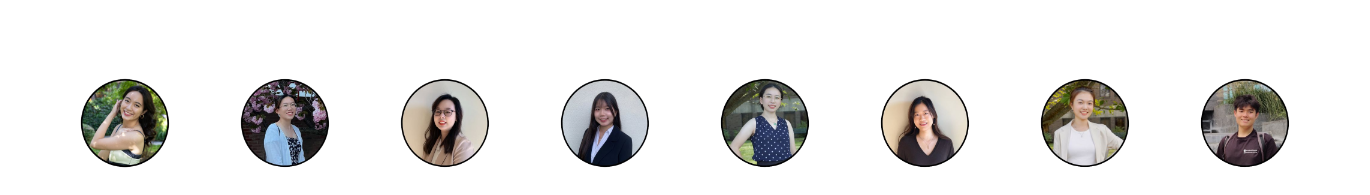
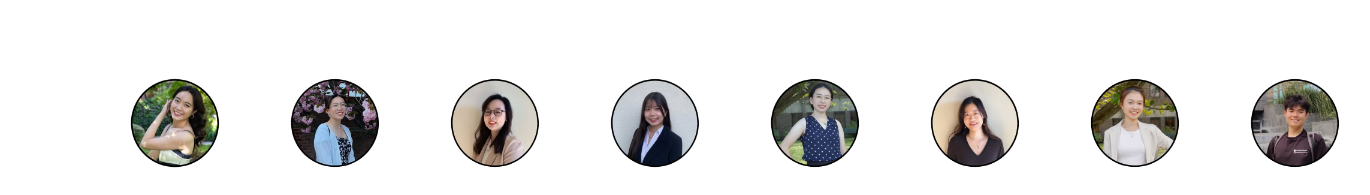
Before and after one commit to kelly-chen91/care-connect, a React (Vite) app: page /about in a window 1280 px wide. Shown: the part 772-967 px from the top of the page, 1370 px wide, since content can reach past the window. Built offline with nearby package versions, Linux system fonts and the light colour scheme.

Commit message:
pushed aboutpage a little to the right
pushed everything a little to the right

```diff
--- a/src/components/aboutPage.css
+++ b/src/components/aboutPage.css
@@ -14,7 +14,7 @@
 
 .text-box {
   margin-top: 150px;
-  margin-left: 100px;
+  margin-left: 125px;
   border-style: solid;
   border-color: transparent;
   border-width: 5px;
@@ -26,14 +26,14 @@
 .aboutPic {
   position: absolute;
   margin-top: -500px;
-  margin-left: 750px;
+  margin-left: 825px;
   width: 500px;
   height: 500px;
 }
 
 .teamImageContainer {
   margin-top: 50px;
-  margin-left: 50px;
+  margin-left: 100px;
   display: flex;
 }
 
```
